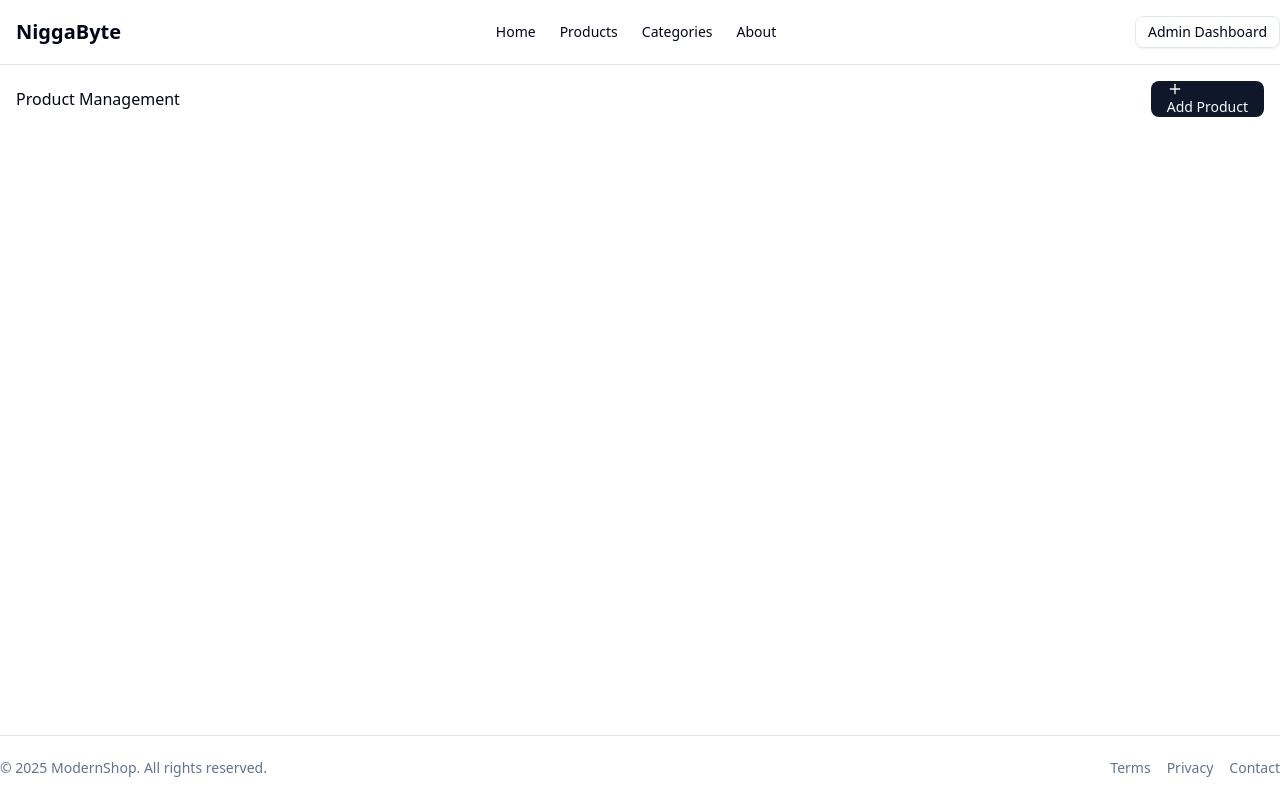
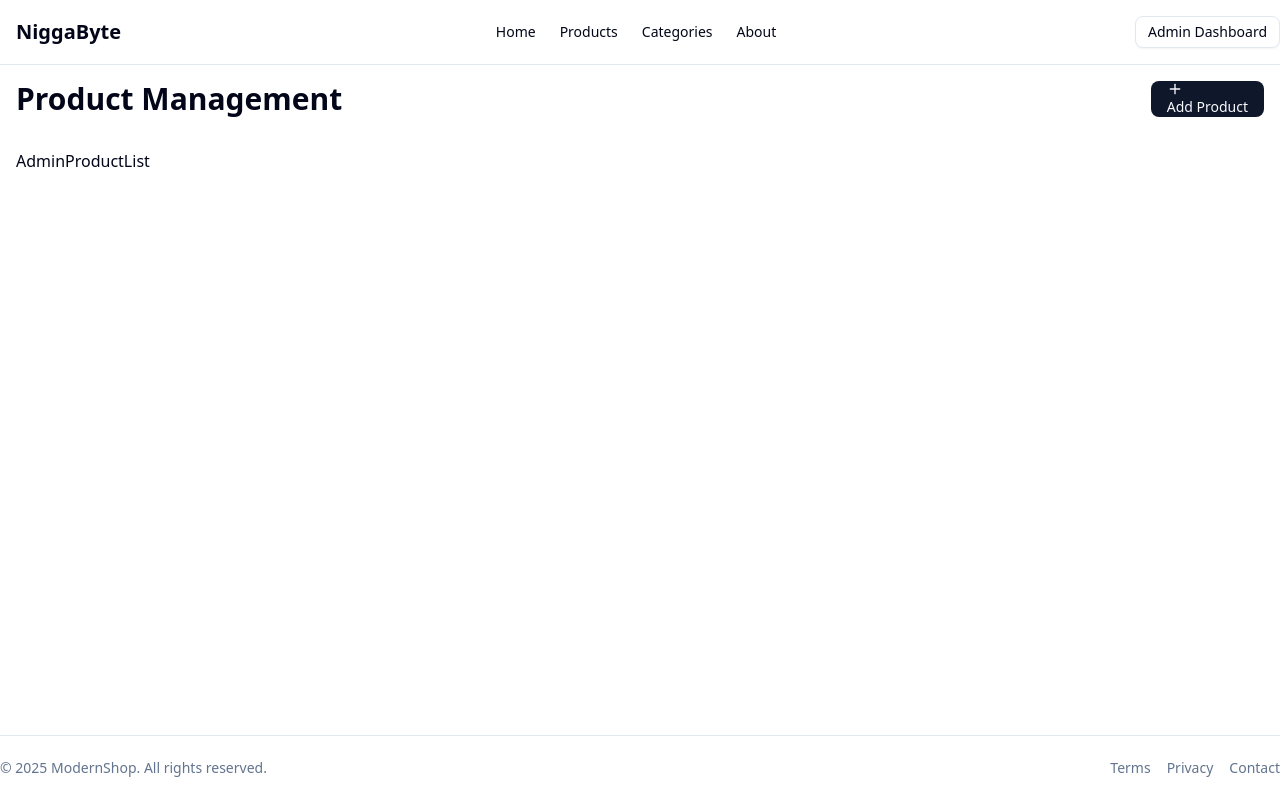
Before and after one commit to hrithik210/ecom-admin-dashboard, a Next.js app: page /admin in a window 1280 px wide. Built offline with nearby package versions, Linux system fonts and the light colour scheme.

Commit message:
added adminproducts comp

```diff
--- a/app/admin/page.tsx
+++ b/app/admin/page.tsx
@@ -1,13 +1,17 @@
+import AdminProductList from "@/components/admin/AdminProductList";
 import { Button } from "@/components/ui/button";
+import { getAllProducts } from "@/lib/Products";
 import { Plus } from "lucide-react";
 import Link from "next/link";
 
 
 export default function AdminDashboard(){
+  const products = getAllProducts();
+
   return (
     <div className="container mx-auto p-4">
       <div className="flex items-center justify-between mb-8">
-        <h1>Product Management</h1>
+        <h1 className="text-3xl font-bold">Product Management</h1>
         <Button>
           <Link href="/admin/products/add">
             <Plus className="mr-2 h-4 w-4"/>
@@ -15,6 +19,8 @@ export default function AdminDashboard(){
           </Link>
         </Button>
       </div>
+
+      <AdminProductList products={products} />
     </div>
   )
 }
--- /dev/null
+++ b/components/admin/AdminProductList.tsx
@@ -0,0 +1,14 @@
+import { Product } from '@/lib/types'
+import React from 'react'
+
+interface AdminProductListProps {
+  products : Product[]
+}
+
+const AdminProductList = ({products} : AdminProductListProps) => {
+  return (
+    <div>AdminProductList</div>
+  )
+}
+
+export default AdminProductList
```
